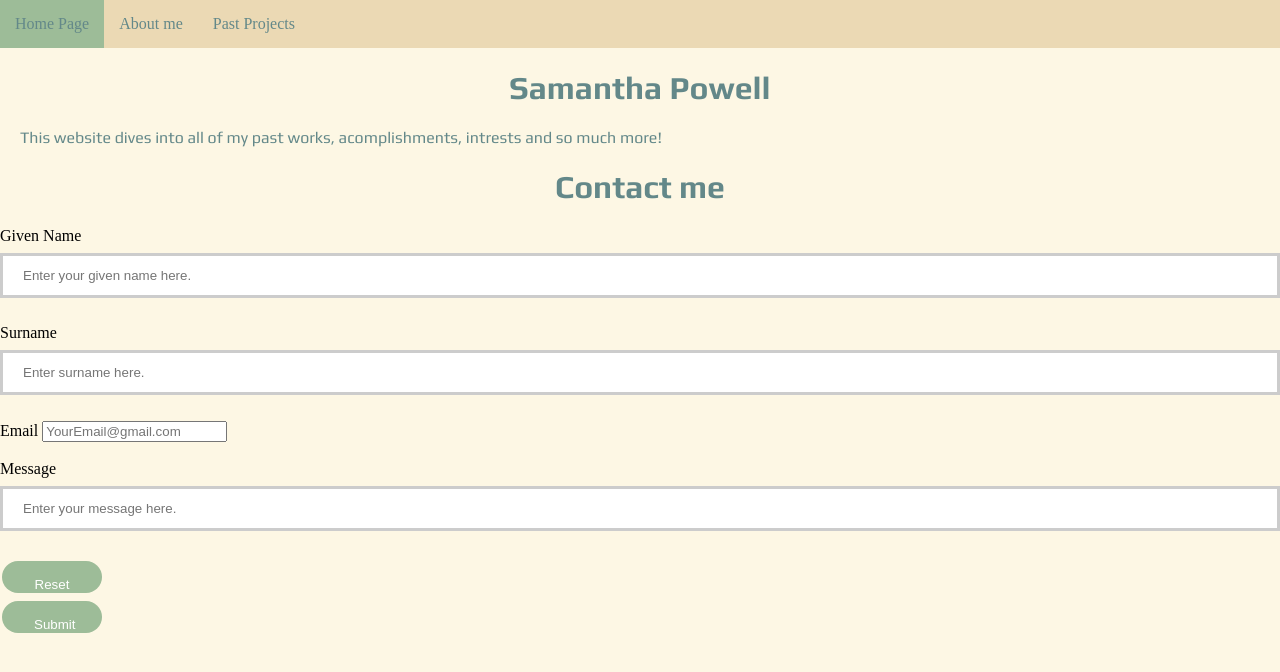
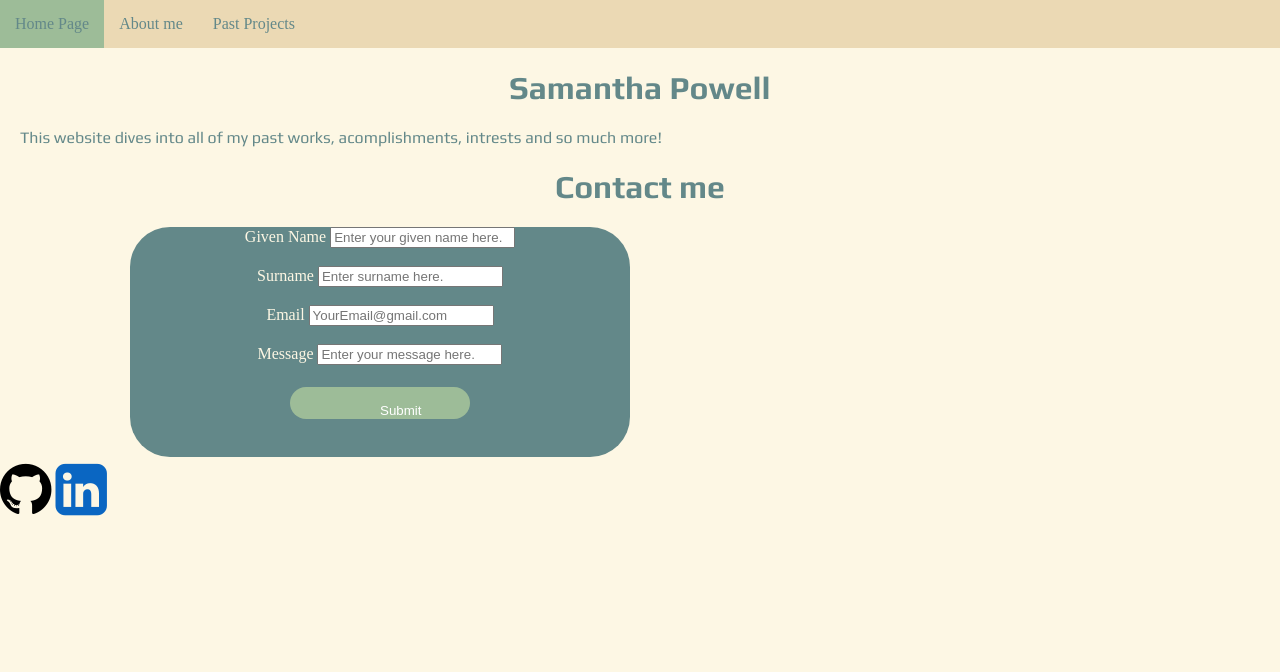
Before and after one commit to itsasamantha/itsasamantha.github.io, a plain HTML site: page index.html in a window 1280 px wide. Drawn offline with Linux system fonts and the light colour scheme.

Commit message:
icons and information

```diff
--- a/index.html
+++ b/index.html
@@ -5,7 +5,7 @@
     <meta http-equiv="X-UA-Compatible" content="IE=edge">
     <meta name="viewport" content="width=device-width, initial-scale=1.0">
     <link rel="stylesheet" href="style.css">
-
+    <link rel="stylesheet" href="https://cdnjs.cloudflare.com/ajax/libs/font-awesome/4.7.0/css/font-awesome.min.css">
     <title>Samantha</title>
 </head>
 <body>
@@ -22,9 +22,11 @@
 
         <p>This website dives into all of my past works, acomplishments, intrests and so much more! </p>
 
+
     </main>
 
     <h1>Contact me </h1>
+    <section class="container">
         <form action="https://us-central1-steam-center-app-dev.cloudfunctions.net/formToEmail" method="post">
             <div>
                 <label for="gname"> Given Name </label>
@@ -47,18 +49,26 @@
             </div>
             <br>
             <div>
-            <input type="reset">
+                <input type="submit">
             </div>
-        <div>
-            <input type="submit">
             <input name="send-to" value="spowell@brooklynsteamcenter.org" hidden>
-        </div>
+
+
 
 
         </form>
+    </section>
 
 
+<foooter>
 
+<a class="picturelink git" href="https://github.com/itsasamantha"><i class="fa fa-github"></i></a>
+<a class="picturelink linkd" href="https://www.linkedin.com/feed/"><i class="fa fa-linkedin-square"></i></a>
+
+<br>
+
+
+</foooter>
 
 
 
--- a/style.css
+++ b/style.css
@@ -45,7 +45,7 @@ p{
     float:left;
 }
 
-input[type=text] {
+/* input[type=text] {
     width: 100%;
     padding: 12px 20px;
     margin: 8px 0;
@@ -55,19 +55,58 @@ input[type=text] {
     transition: 0.5s;
     outline: none;
   }
-  input[type=text]:focus {
+input[type=text]:focus {
     border: 3px solid #638889;
-  }
+} */
 
-  input[type=button], input[type=submit], input[type=reset] {
+input[type=button], input[type=submit], input[type=reset] {
     background-color: #9dbc98;
     border: none;
     color: white;
-    padding: 16px 32px;
+    padding: 16px 90px;
     text-decoration: none;
-    margin: 4px 2px;
+    margin: 4px 3px;
     cursor: pointer;
     border-radius: 25px;
     width: 100px;
     height: 30px;
+    text-align: center;
+
   }
+
+
+.container{
+    margin-left: 130px;
+    width: 500px;
+    height: 230px;
+    text-align: center;
+    background-color: #638889;
+    border-radius:40px;
+    color:#fdf7e4;
+
+}
+
+.picturelink{
+    color:black;
+    font-size: 60px;
+}
+
+.linkd{
+    color:#0a66c2;
+
+}
+
+img{
+    width: 200px;
+}
+
+.parent{
+    display: flex;
+    flex-direction: row;
+}
+
+.second{
+    padding-left: 20px;
+
+
+}
```
Also changed, not shown: aboutme.html (+16 -3 lines), experiment.html (+2 -6 lines). Lines whose indentation alone changed are shown as unchanged.
